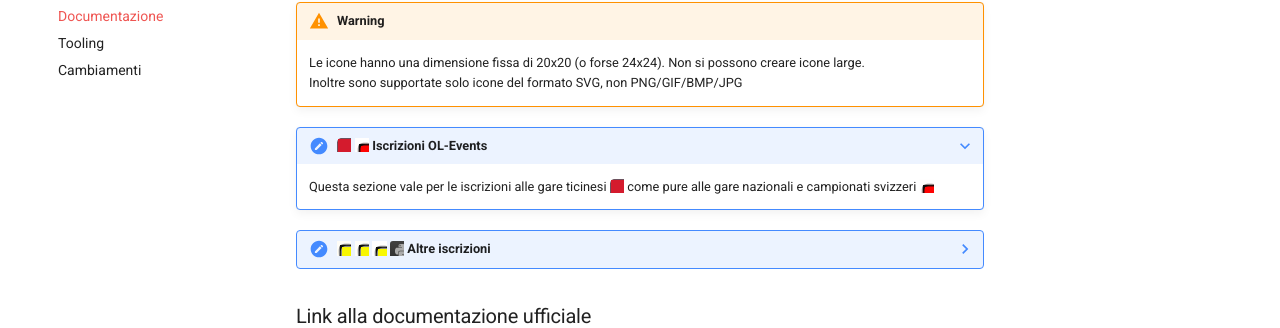
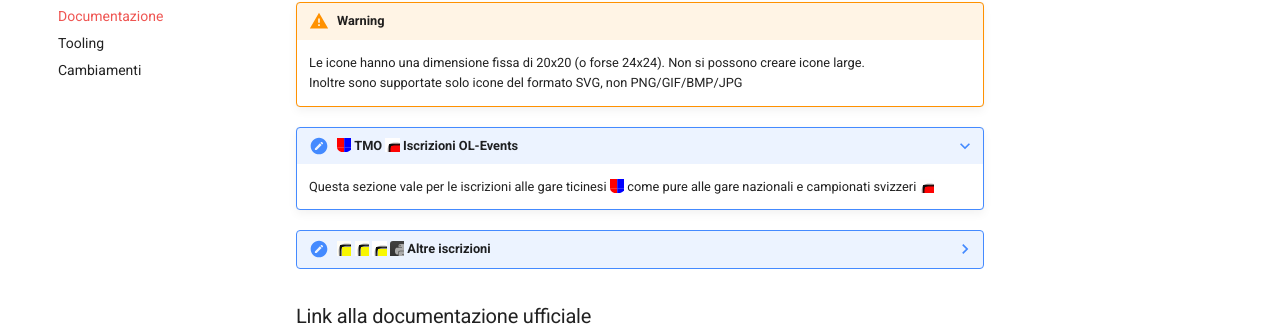
Before and after one commit to asti-co/doc, an MkDocs documentation site: the page built from docs/about/documentazione.md, in a window 1280 px wide and 900 px high, scrolled down 2444 px. Shown: the part 317-645 px from the top of the window. Built offline with MkDocs 1.6.1 and Material for MkDocs 9.7.7, drawn with Linux system fonts in a browser that asks for light colours; comment, search, counter and statistics services are not loaded.

Commit message:
added ti.svg

```diff
--- a/docs/about/documentazione.md
+++ b/docs/about/documentazione.md
@@ -100,8 +100,8 @@ Ad esempio, !\[Logo ASTi](inc/asti_small.gif) mostra il logo ASTi.
     Le icone hanno una dimensione fissa di 20x20 (o forse 24x24). Non si possono creare icone large.
     Inoltre sono supportate solo icone del formato SVG, non PNG/GIF/BMP/JPG
 
-???+ Note ":tmo: :naz: Iscrizioni OL-Events"
-    Questa sezione vale per le iscrizioni alle gare ticinesi :tmo: come pure
+???+ Note ":ti: TMO :naz: Iscrizioni OL-Events"
+    Questa sezione vale per le iscrizioni alle gare ticinesi :ti: come pure
     alle gare nazionali e campionati svizzeri :naz:
 
 ??? Note ":sprintCup: :scoolCup: :altro: :python: Altre iscrizioni"
```
Also changed, not shown: overrides/.icons/ti.svg (added).
